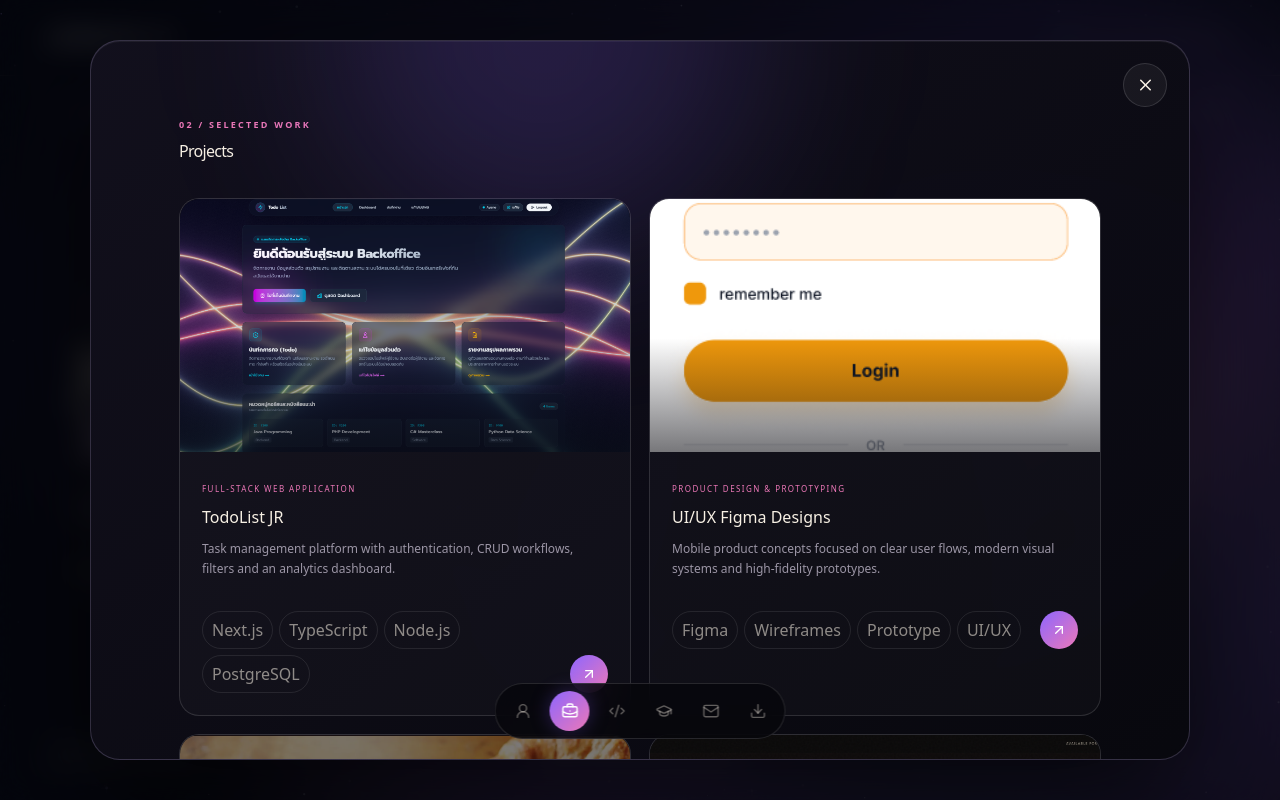
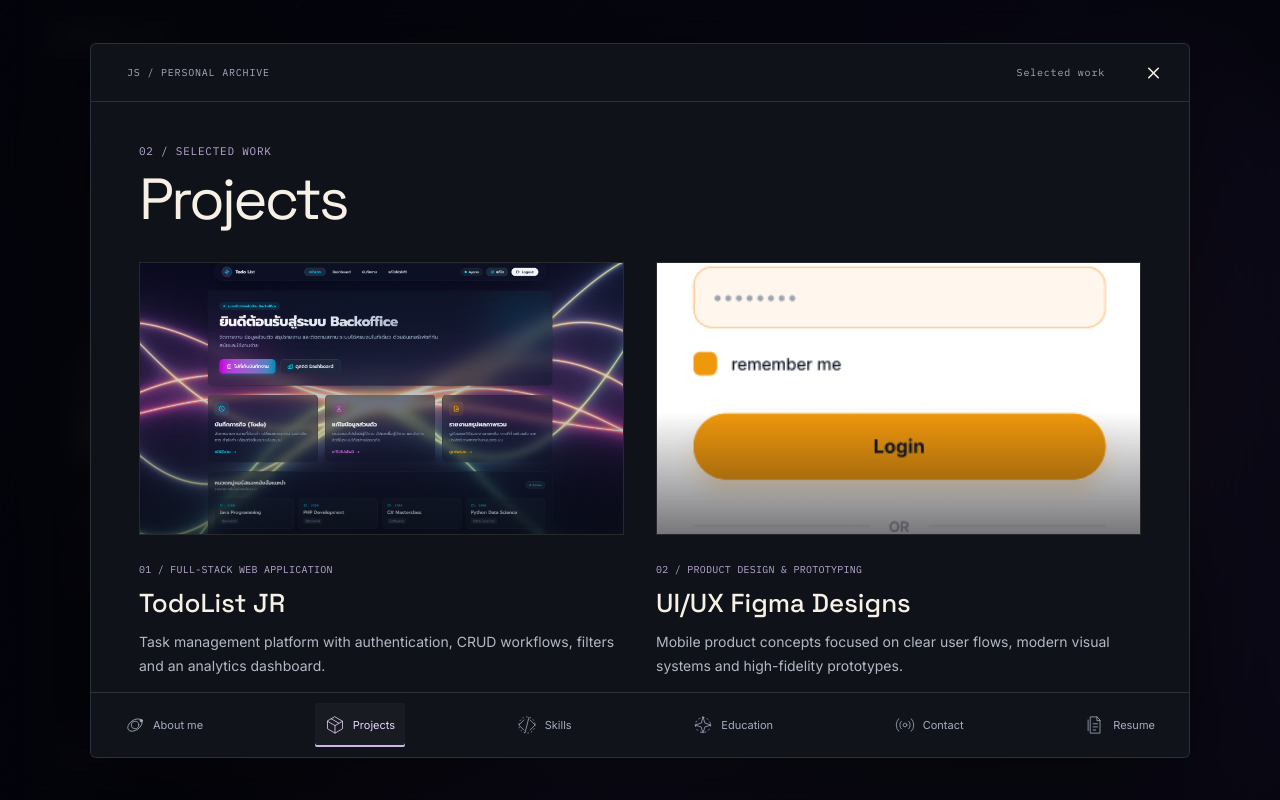
Before and after one commit to diethekin007/jirayu-sangobwaja-portfolio, a Next.js app: page / in a window 1280 px wide. Both pictures are taken after a click on the button "EXPLORE SELECTED WORK". Built offline with nearby package versions, Linux system fonts and the light colour scheme.

Commit message:
Refine typography and personal archive panels with custom orbit marks

```diff
--- a/src/app/globals.css
+++ b/src/app/globals.css
@@ -368,3 +368,87 @@ button { color: inherit; }
   .hero-portrait { width: 62vw; height: 78%; bottom: 4%; }
   .nebula { filter: blur(35px); }
 }
+
+/* Personal archive: a quieter typographic system within the galaxy. */
+:root { --font-heading: var(--font-space), sans-serif; --font-body: var(--font-inter), sans-serif; --font-label: var(--font-mono), monospace; }
+.identity-block h1 { font-weight: 400; letter-spacing: -.065em; }
+.identity-block h1 em { font-style: normal; font-weight: 500; }
+.identity-eyebrow, .hero-kicker, .hero-index, .orbit-label, .orbit-number, .availability { font-family: var(--font-label); }
+.orbit-icon { background: #19182be6; box-shadow: 0 8px 28px #08091688; border-color: #c7bbd36b; }
+.orbit-icon svg { width: 29px; height: 29px; }
+.orbit-icon::after { border-style: dashed; border-color: #c7bbd333; animation-duration: 40s; }
+.orbit-item:hover .orbit-icon { background: #302742; box-shadow: 0 0 24px #c7bbd32b; border-color: #eee5f4; }
+.panel-backdrop { margin: 0; width: 100vw; height: 100svh; max-width: none; max-height: none; border: 0; color: var(--paper); }
+.panel-backdrop:not([open]) { display: none; }
+.panel-backdrop::backdrop { background: #06081599; }
+.content-panel { border-radius: 6px; background: #10131afc; box-shadow: 0 30px 100px #0008; border-color: #bec3d22b; }
+.panel-masthead { height: 58px; padding: 0 84px 0 36px; display: flex; align-items: center; justify-content: space-between; border-bottom: 1px solid #bec3d22b; font: 10px var(--font-label); letter-spacing: .08em; color: #a4adbe; }
+.panel-close { top: 9px; right: 16px; width: 40px; height: 40px; border-radius: 2px; background: transparent; border-color: transparent; }
+.panel-close:hover { transform: none; color: white; background: #ffffff0d; border-color: #bec3d244; }
+.panel-scroll { min-height: 470px; max-height: calc(min(820px, 90svh) - 130px); padding: 42px 48px 48px; scrollbar-color: #707d95 transparent; }
+.panel-title span { color: #b8a8d2; font: 11px var(--font-label); letter-spacing: .07em; }
+.panel-title h2 { font-size: clamp(36px, 5vw, 58px); line-height: 1.1; font-weight: 400; letter-spacing: -.05em; margin: 10px 0 30px; }
+.panel-lead { font-size: clamp(21px, 2.5vw, 28px); line-height: 1.4; font-weight: 400; }
+.panel-nav { position: relative; inset: auto; transform: none; border: 0; border-top: 1px solid #bec3d22b; border-radius: 0; padding: 10px 24px; justify-content: space-between; background: #10131a; gap: 4px; }
+.panel-nav button { display: flex; gap: 8px; width: auto; height: 44px; padding: 0 10px; border-radius: 2px; color: #a4adbe; font-size: 11px; }
+.panel-nav svg { width: 20px; height: 20px; }
+.panel-nav button:hover, .panel-nav button.active { background: #ffffff09; box-shadow: none; color: #e7d6ff; }
+.panel-nav button.active { box-shadow: inset 0 -2px #cbb7e6; }
+.about-portrait { border-radius: 2px; background: #1b202b; box-shadow: none; border-color: #bec3d222; }
+.about-copy > p:not(.panel-lead) { font-size: 15px; line-height: 1.8; color: #b2b9c5; }
+.about-layout { gap: 42px; }
+.mini-stats div { padding: 16px 0; }
+.mini-stats strong { font-size: 24px; font-weight: 400; }
+.mini-stats span { font: 10px var(--font-label); letter-spacing: 0; text-transform: none; }
+.project-grid { gap: 32px; }
+.project-card { border: 0; border-radius: 0; background: transparent; }
+.project-card:hover { transform: none; background: transparent; }
+.project-image { border: 1px solid #bec3d222; }
+.project-copy { padding: 20px 0 0; }
+.project-copy > span { font: 10px var(--font-label); color: #b8a8d2; letter-spacing: .025em; }
+.project-copy h3 { font-size: 26px; font-weight: 500; }
+.project-copy p { font-size: 14px; line-height: 1.75; color: #b2b9c5; min-height: 74px; }
+.project-footer { flex-direction: column; align-items: start; border-bottom: 1px solid #bec3d22b; padding-bottom: 20px; }
+.tag-row { gap: 8px 14px; }
+.tag-row em { padding: 0; border: 0; border-radius: 0; font: 10px var(--font-label); color: #8893a5; }
+.project-footer > a { width: auto; height: 40px; display: flex; gap: 12px; border-radius: 0; background: transparent; color: #e3d4f7; font-size: 12px; text-decoration: none; }
+.skill-grid { grid-template-columns: 1fr; gap: 0; }
+.skill-group { display: grid; grid-template-columns: 1fr 1.25fr; gap: 12px 35px; border-top: 1px solid #bec3d22b; padding: 26px 0; }
+.group-index { grid-column: 1/-1; color: #9b88b6; font: 10px var(--font-label); }
+.skill-group h3 { margin: 0; font: 400 23px var(--font-heading); }
+.skill-group ul { display: flex; flex-wrap: wrap; gap: 12px 24px; margin: 0; padding: 0; list-style: none; color: #b2b9c5; font-size: 15px; line-height: 1.7; }
+.timeline article { border: 0; border-radius: 0; background: none; border-bottom: 1px solid #bec3d22b; padding: 22px 0; }
+.timeline::before { background: #bec3d244; }
+.timeline article::before { background: #10131a; border-color: #b8a8d2; box-shadow: none; }
+.timeline span, .timeline h4 { font: 11px var(--font-label); color: #b8a8d2; letter-spacing: .02em; line-height: 1.7; }
+.timeline h3 { font-size: 26px; line-height: 1.35; font-weight: 400; margin: 12px 0; }
+.timeline p { font-size: 15px; color: #b2b9c5; }
+.contact-links { gap: 0; }
+.contact-links a { border: 0; border-top: 1px solid #bec3d22b; border-radius: 0; background: none; min-height: 92px; padding: 18px 0; }
+.contact-links a:hover { transform: none; background: #ffffff04; }
+.contact-links a > svg:first-child { color: #b8a8d2; width: 22px; }
+.contact-links span { font: 400 21px var(--font-heading); }
+.contact-links small { font: 10px var(--font-label); letter-spacing: .04em; margin-bottom: 8px; }
+.resume-card { background: none; border-radius: 2px; padding: 28px; }
+.resume-icon { background: #ffffff07; border: 1px solid #bec3d22b; border-radius: 2px; box-shadow: none; color: #b8a8d2; }
+.resume-card span { font: 10px var(--font-label); color: #b8a8d2; }
+.resume-card p { font-size: 14px; line-height: 1.75; }
+.resume-card > a { border-radius: 2px; font-size: 11px; }
+button:focus-visible, a:focus-visible { outline: 2px solid #ded0f3; outline-offset: 5px; }
+@media (max-width: 700px) {
+  .content-panel { min-height: 0; max-height: 94svh; border-radius: 8px 8px 0 0; }
+  .panel-masthead { padding-left: 20px; font-size: 9px; }
+  .panel-masthead > span:last-child { display: none; }
+  .panel-scroll { min-height: 0; max-height: calc(94svh - 126px); padding: 28px 22px 35px; }
+  .panel-title h2 { font-size: 38px; }
+  .panel-nav { padding: 8px 10px; gap: 0; }
+  .panel-nav button { flex: 1; flex-direction: column; height: 48px; gap: 4px; padding: 3px 0; font-size: 8px; }
+  .about-layout { gap: 28px; }
+  .panel-lead { font-size: 22px; }
+  .skill-group { grid-template-columns: 1fr; }
+  .contact-links span { font-size: 16px; }
+  .orbit-icon svg { width: 25px; height: 25px; }
+  .identity-block h1 { font-size: 34px; }
+}
+/* Font variables are attached to body by next/font. Resolve aliases there. */
+body { --font-heading: var(--font-space), sans-serif; --font-body: var(--font-inter), sans-serif; --font-label: var(--font-mono), monospace; }
--- a/src/app/layout.tsx
+++ b/src/app/layout.tsx
@@ -1,12 +1,13 @@
 import type { Metadata } from "next";
-import { Bodoni_Moda, Inter } from "next/font/google";
+import { Space_Grotesk, IBM_Plex_Mono, Inter } from "next/font/google";
 import "./globals.css";
 
-const bodoni = Bodoni_Moda({
+const space = Space_Grotesk({
   subsets: ["latin"],
-  variable: "--font-bodoni",
-  display: "block",
+  variable: "--font-space",
+  display: "swap",
 });
+const mono = IBM_Plex_Mono({ subsets: ["latin"], weight: ["400", "500"], variable: "--font-mono", display: "swap" });
 
 const inter = Inter({
   subsets: ["latin"],
@@ -59,7 +60,7 @@ export default function RootLayout({
 }>) {
   return (
     <html lang="en">
-      <body className={`${bodoni.variable} ${inter.variable} antialiased`}>
+      <body className={`${space.variable} ${mono.variable} ${inter.variable} antialiased`}>
         {children}
       </body>
     </html>
--- a/src/app/page.tsx
+++ b/src/app/page.tsx
@@ -4,7 +4,7 @@ import { useEffect, useRef, useState, type ReactNode } from 'react';
 import Image from 'next/image';
 import {
   ArrowUpRight, BookOpen, BriefcaseBusiness, Code2, Download,
-  GraduationCap, Layers3, Mail, Phone, Sparkles, UserRound, X,
+  GraduationCap, Layers3, Mail, Phone, UserRound, X,
 } from 'lucide-react';
 import { SiGithub } from 'react-icons/si';
 
@@ -54,10 +54,24 @@ const projects: Project[] = [
   },
 ];
 
-const skills = [
-  'React', 'Next.js', 'TypeScript', 'JavaScript', 'Tailwind CSS', 'HTML & CSS',
-  'Node.js', 'PostgreSQL', 'Supabase', 'Git', 'Figma', 'Vercel',
+const skillGroups = [
+  { title: 'Interface development', detail: 'My main focus', tools: ['React', 'Next.js', 'TypeScript', 'JavaScript', 'Tailwind CSS', 'HTML & CSS'] },
+  { title: 'Backend & data', detail: 'What I’m learning next', tools: ['Node.js', 'PostgreSQL', 'Supabase'] },
+  { title: 'Design & delivery', detail: 'From prototype to deployment', tools: ['Figma', 'Git', 'Vercel'] },
 ];
+
+// Six related astronomical marks, drawn on the same 32px grid.
+function OrbitMark({ section }: { section: PanelId }) {
+  const paths: Record<PanelId, ReactNode> = {
+    about: <><circle cx="16" cy="16" r="6" /><ellipse cx="16" cy="16" rx="13" ry="8" transform="rotate(-35 16 16)" /><circle cx="26" cy="9" r="2" fill="currentColor" /></>,
+    projects: <><path d="m16 3 12 7v12l-12 7-12-7V10Z M4 10l12 7 12-7 M16 17v12" /><path d="m10 6 12 7" /></>,
+    skills: <><path d="m11 8-8 8 8 8 M21 8l8 8-8 8 M19 4l-6 24" /><circle cx="16" cy="16" r="13" strokeDasharray="1 5" /></>,
+    education: <><path d="m16 3 3 10 10 3-10 3-3 10-3-10-10-3 10-3Z" /><circle cx="16" cy="16" r="12" strokeDasharray="2 5" /></>,
+    contact: <><circle cx="16" cy="16" r="3" /><path d="M10 10a8.5 8.5 0 0 0 0 12 M22 10a8.5 8.5 0 0 1 0 12 M6 6a14 14 0 0 0 0 20 M26 6a14 14 0 0 1 0 20" /></>,
+    resume: <><path d="M9 3h10l5 5v21H9Z M19 3v6h5 M13 14h7 M13 19h7 M13 24h4" /><path d="M5 8v17" /></>,
+  };
+  return <svg viewBox="0 0 32 32" fill="none" stroke="currentColor" strokeWidth="1.25" strokeLinecap="round" strokeLinejoin="round" aria-hidden="true">{paths[section]}</svg>;
+}
 
 const navItems: Array<{ id: PanelId; label: string; eyebrow: string; icon: typeof UserRound; angle: number }> = [
   { id: 'about', label: 'About me', eyebrow: 'Profile', icon: UserRound, angle: -90 },
@@ -125,13 +139,13 @@ function PanelContent({ panel }: { panel: PanelId }) {
         </div>
         <div className="about-copy">
           <SectionTitle eyebrow="01 / Profile">About me</SectionTitle>
-          <p className="panel-lead">I turn ideas into focused, functional digital experiences.</p>
+          <p className="panel-lead">Computer Science student.<br />Front-end developer in progress.</p>
           <p>I&apos;m Jirayu Sangobwaja, a Computer Science student who enjoys front-end development, interaction design and solving product problems with clean code.</p>
           <p>I&apos;m currently expanding into backend development while looking for a Software Engineering Internship where I can build, learn and collaborate with a real team.</p>
           <div className="mini-stats">
-            <div><strong>4+</strong><span>Projects built</span></div>
-            <div><strong>12+</strong><span>Tools used</span></div>
-            <div><strong>100%</strong><span>Ready to learn</span></div>
+            <div><strong>04</strong><span>Selected projects</span></div>
+            <div><strong>React</strong><span>Main focus</span></div>
+            <div><strong>Open</strong><span>To internships</span></div>
           </div>
         </div>
       </div>
@@ -143,16 +157,16 @@ function PanelContent({ panel }: { panel: PanelId }) {
       <div>
         <SectionTitle eyebrow="02 / Selected work">Projects</SectionTitle>
         <div className="project-grid">
-          {projects.map((project) => (
+          {projects.map((project, index) => (
             <article className="project-card" key={project.title}>
               <div className="project-image">
                 <Image src={project.image} alt={project.title} fill sizes="(max-width: 700px) 90vw, 420px" />
               </div>
               <div className="project-copy">
-                <span>{project.category}</span><h3>{project.title}</h3><p>{project.description}</p>
+                <span>{String(index + 1).padStart(2, '0')} / {project.category}</span><h3>{project.title}</h3><p>{project.description}</p>
                 <div className="project-footer">
                   <div className="tag-row">{project.stack.map((item) => <em key={item}>{item}</em>)}</div>
-                  <a href={project.href} target="_blank" rel="noreferrer" aria-label={`Open ${project.title}`}><ArrowUpRight /></a>
+                  <a href={project.href} target="_blank" rel="noreferrer" aria-label={`Open ${project.title}`}>View project <ArrowUpRight /></a>
                 </div>
               </div>
             </article>
@@ -166,12 +180,14 @@ function PanelContent({ panel }: { panel: PanelId }) {
     return (
       <div>
         <SectionTitle eyebrow="03 / Toolbox">Skills & tools</SectionTitle>
-        <p className="panel-lead compact">The technologies I use to move from an idea to a polished product.</p>
+        <p className="panel-lead compact">What I build with, and what I’m learning.</p>
         <div className="skill-grid">
-          {skills.map((skill, index) => (
-            <div className="skill-item" key={skill}>
-              <span>{String(index + 1).padStart(2, '0')}</span><strong>{skill}</strong><Sparkles size={16} />
-            </div>
+          {skillGroups.map((group, index) => (
+            <section className="skill-group" key={group.title}>
+              <span className="group-index">0{index + 1} / {group.detail}</span>
+              <h3>{group.title}</h3>
+              <ul>{group.tools.map(tool => <li key={tool}>{tool}</li>)}</ul>
+            </section>
           ))}
         </div>
       </div>
@@ -204,7 +220,7 @@ function PanelContent({ panel }: { panel: PanelId }) {
     return (
       <div className="contact-panel">
         <SectionTitle eyebrow="05 / Say hello">Let&apos;s connect</SectionTitle>
-        <p className="panel-lead">Have an opportunity, an idea or just want to talk about building something?</p>
+        <p className="panel-lead">Looking for a software engineering intern? I’d like to hear from you.</p>
         <div className="contact-links">
           <a href="mailto:diethekin007@gmail.com"><Mail /><span><small>Email</small>diethekin007@gmail.com</span><ArrowUpRight /></a>
           <a href="tel:+66623198944"><Phone /><span><small>Phone</small>062-319-8944</span><ArrowUpRight /></a>
@@ -230,6 +246,8 @@ export default function Home() {
   const [activePanel, setActivePanel] = useState<PanelId | null>(null);
   const [introDone, setIntroDone] = useState(false);
   const stageRef = useRef<HTMLDivElement>(null);
+  const dialogRef = useRef<HTMLDialogElement>(null);
+  const returnFocus = useRef<HTMLElement | null>(null);
   const angleRef = useRef(0);
   const targetAngle = useRef(0);
   const interaction = useRef({ dragging: false, x: 0, startX: 0, time: 0, velocity: 0, moved: false, paused: false });
@@ -271,6 +289,12 @@ export default function Home() {
 
   useEffect(() => {
     document.body.style.overflow = activePanel ? 'hidden' : '';
+    const dialog = dialogRef.current;
+    if (activePanel && dialog && !dialog.open) {
+      returnFocus.current = document.activeElement as HTMLElement;
+      dialog.showModal();
+    }
+    if (!activePanel) returnFocus.current?.focus({ preventScroll: true });
     const closeOnEscape = (event: KeyboardEvent) => { if (event.key === 'Escape') setActivePanel(null); };
     window.addEventListener('keydown', closeOnEscape);
     return () => {
@@ -292,9 +316,9 @@ export default function Home() {
 
       <section className="orbit-hero" id="home">
         <div className="identity-block">
-          <span className="identity-eyebrow">A universe of ideas</span>
+          <span className="identity-eyebrow">Jirayu / Personal portfolio</span>
           <h1>Jirayu<br /><em>Sangobwaja.</em></h1>
-          <p>Developer by curiosity.<br />Creator by nature.</p>
+          <p>Computer Science student.<br />Building interfaces with React & Next.js.</p>
           <button onClick={() => setActivePanel('about')}>Meet the person <ArrowUpRight size={15} /></button>
         </div>
         <div className="hero-kicker"><span>CS Student</span><i /><span>Front-end developer</span></div>
@@ -344,7 +368,6 @@ export default function Home() {
           </div>
           <div className="orbit-menu" aria-label="Portfolio sections">
             {navItems.map((item) => {
-              const Icon = item.icon;
               return (
                 <button className="orbit-item" key={item.id}
                   onPointerEnter={() => { interaction.current.paused = true; }}
@@ -352,7 +375,7 @@ export default function Home() {
                   onFocus={() => { interaction.current.paused = true; }}
                   onBlur={() => { interaction.current.paused = false; }}
                   onClick={() => { if (!interaction.current.moved) setActivePanel(item.id); }}>
-                  <span className="orbit-icon"><Icon /><span className="orbit-number">{String(navItems.indexOf(item) + 1).padStart(2, '0')}</span></span>
+                  <span className="orbit-icon"><OrbitMark section={item.id} /><span className="orbit-number">{String(navItems.indexOf(item) + 1).padStart(2, '0')}</span></span>
                   <span className="orbit-label"><small>{item.eyebrow}</small>{item.label}</span>
                 </button>
               );
@@ -367,19 +390,18 @@ export default function Home() {
       </section>
 
       {activePanel && (
-        <div className="panel-backdrop" role="presentation" onMouseDown={(event) => { if (event.target === event.currentTarget) setActivePanel(null); }}>
-          <section className="content-panel" role="dialog" aria-modal="true" aria-label={`${activePanel} information`}>
-            <div className="panel-glow" aria-hidden="true" />
+        <dialog ref={dialogRef} className="panel-backdrop" aria-label={`${activePanel} information`} onCancel={() => setActivePanel(null)} onClick={(event) => { if (event.target === event.currentTarget) setActivePanel(null); }}>
+          <section className="content-panel">
+            <div className="panel-masthead"><span>JS / PERSONAL ARCHIVE</span><span>{navItems.find(item => item.id === activePanel)?.eyebrow}</span></div>
             <button className="panel-close" onClick={() => setActivePanel(null)} aria-label="Close panel"><X /></button>
             <div className="panel-scroll"><PanelContent panel={activePanel} /></div>
             <nav className="panel-nav" aria-label="Switch section">
               {navItems.map((item) => {
-                const Icon = item.icon;
-                return <button className={activePanel === item.id ? 'active' : ''} key={item.id} onClick={() => setActivePanel(item.id)} aria-label={item.label}><Icon /></button>;
+                return <button className={activePanel === item.id ? 'active' : ''} key={item.id} onClick={() => setActivePanel(item.id)} aria-label={item.label} aria-current={activePanel === item.id ? 'page' : undefined}><OrbitMark section={item.id} /><span>{item.label}</span></button>;
               })}
             </nav>
           </section>
-        </div>
+        </dialog>
       )}
     </main>
   );
```
Also changed, not shown: 1 other file (tests, documents, lock files or other folders).
